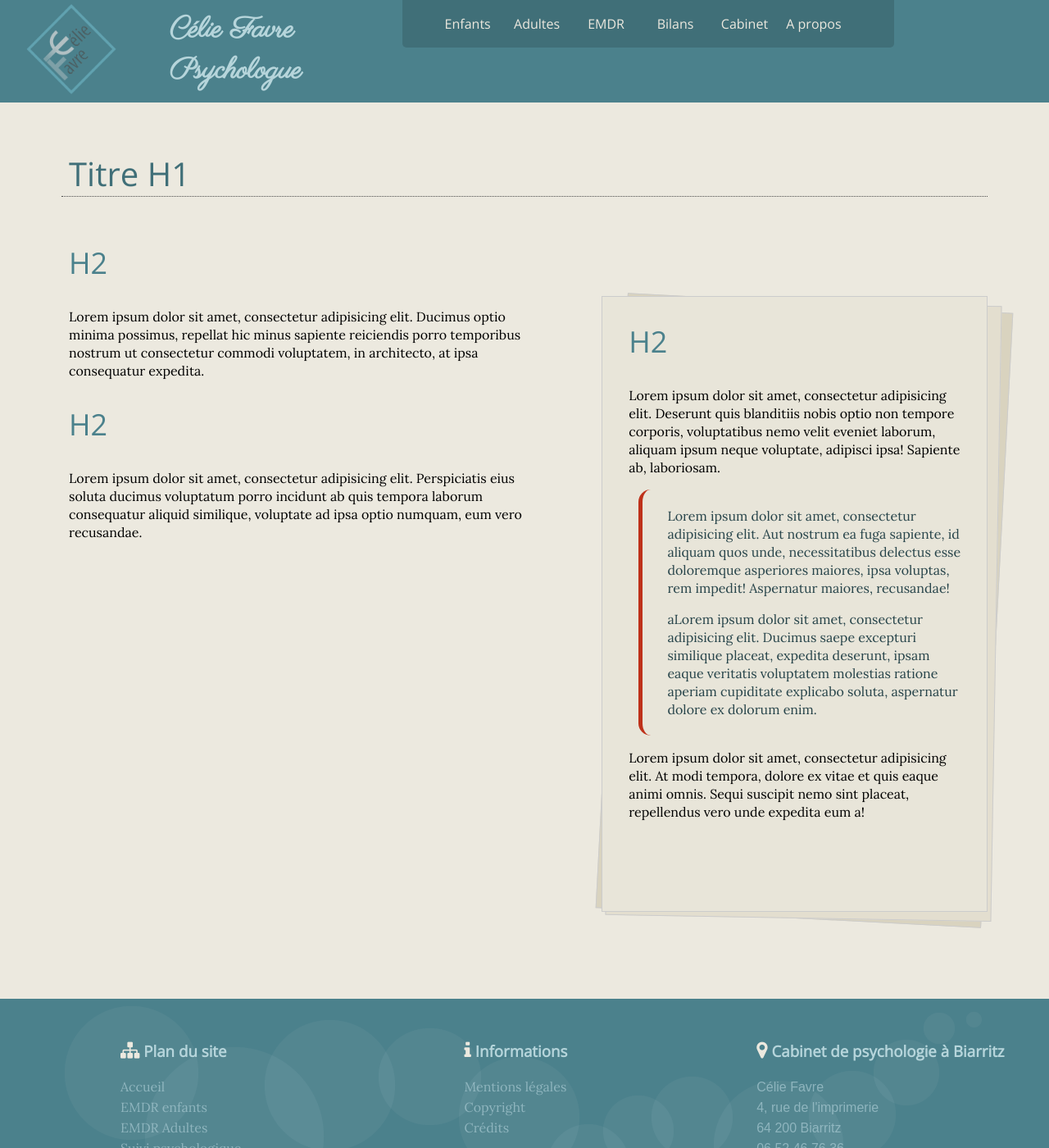
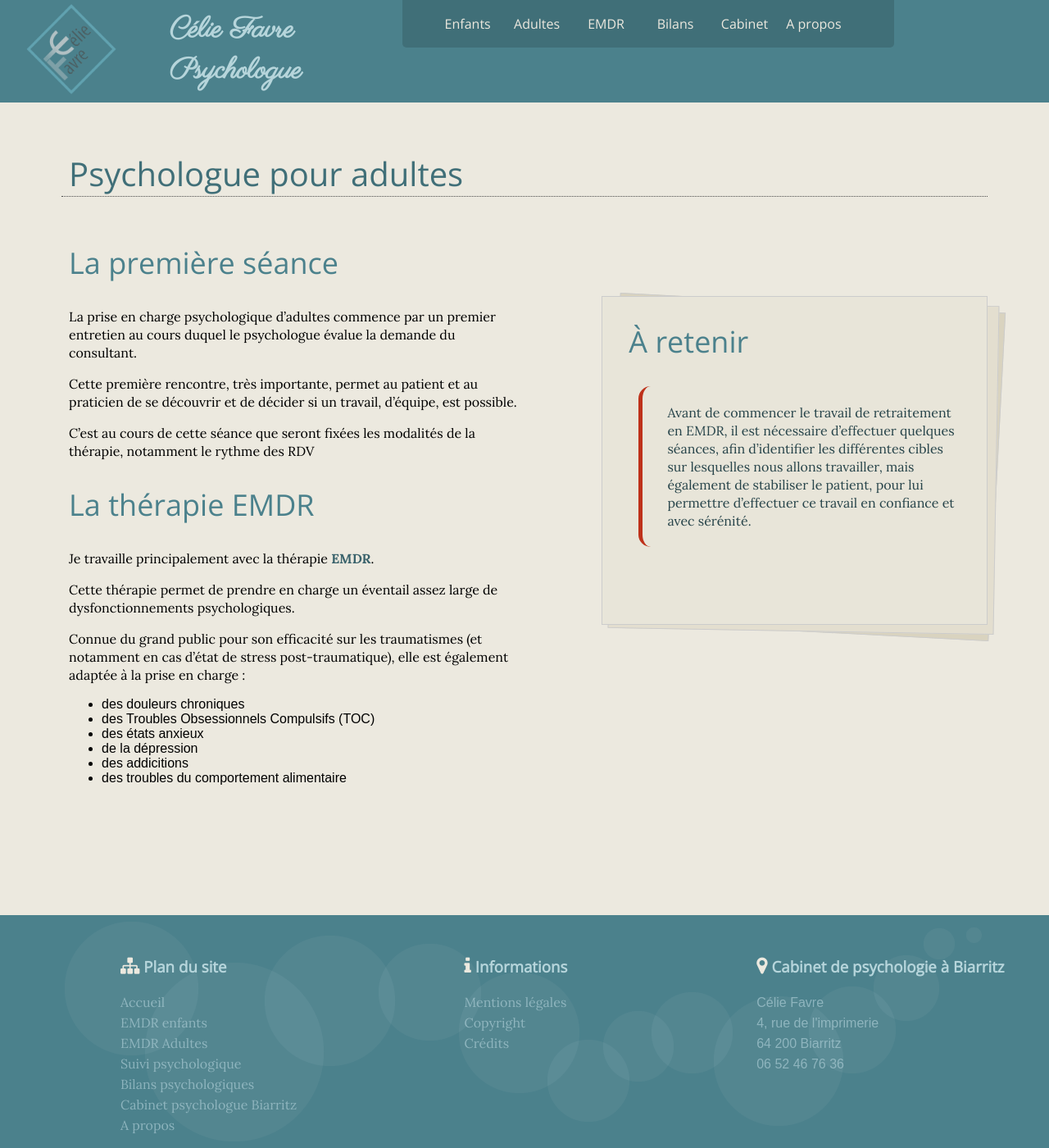
Before and after one commit to celiefavre/celiefavre.github.io, a Jekyll site: the page built from emdr-adultes/index.html, in a window 1280 px wide and 1400 px high. Shown: the whole window at 82% size. Built offline with Jekyll 4.4.1, drawn with Linux system fonts in a browser that asks for light colours; nearby versions of some CDN libraries.

Commit message:
edited html

```diff
--- a/emdr-adultes/index.html
+++ b/emdr-adultes/index.html
@@ -1,23 +1,34 @@
 ---
 layout: default
+title: Psychologue Adultes
+description: Psychologue pour adultes. Psychothérapies, accompagnement psychologique, EMDR. Célie Favre, psychologue à Biarritz.
 ---
 <div class="main-content">
 	<section>
-		<h1>Titre H1</h1>
+		<h1>Psychologue pour adultes</h1>
 		<div class="content-left">
-			<h2>H2</h2>
-			<p>Lorem ipsum dolor sit amet, consectetur adipisicing elit. Ducimus optio minima possimus, repellat hic minus sapiente reiciendis porro temporibus nostrum ut consectetur commodi voluptatem, in architecto, at ipsa consequatur expedita.</h2>
-			<h2>H2</h2>
-			<p>Lorem ipsum dolor sit amet, consectetur adipisicing elit. Perspiciatis eius soluta ducimus voluptatum porro incidunt ab quis tempora laborum consequatur aliquid similique, voluptate ad ipsa optio numquam, eum vero recusandae.</p>
+			<h2>La première séance</h2>
+			<p>La prise en charge psychologique d’adultes commence par un premier entretien au cours duquel le psychologue évalue la demande du consultant.</p>
+			<p>Cette première rencontre, très importante, permet au patient et au praticien de se découvrir et de décider si un travail, d’équipe, est possible.</p>
+			<p>C’est au cours de cette séance que seront fixées les modalités de la thérapie, notamment le rythme des RDV</h2>
+			<h2>La thérapie EMDR</h2>
+			<p>Je travaille principalement avec la thérapie <strong>EMDR</strong>.</p>
+			<p>Cette thérapie permet de prendre en charge un éventail assez large de dysfonctionnements psychologiques.</p>
+			<p>Connue du grand public pour son efficacité sur les traumatismes (et notamment en cas d’état de stress post-traumatique), elle est également adaptée à la prise en charge :</p>
+			<ul class="liste">
+				<li>des douleurs chroniques</li>
+				<li>des Troubles Obsessionnels Compulsifs (TOC)</li>
+				<li>des états anxieux</li>
+				<li>de la dépression</li>
+				<li>des addicitions</li>
+				<li>des troubles du comportement alimentaire</li>
+			</ul>
 		</div>
 		<div class="content-right">
-			<h2>H2</h2>
-			<p>Lorem ipsum dolor sit amet, consectetur adipisicing elit. Deserunt quis blanditiis nobis optio non tempore corporis, voluptatibus nemo velit eveniet laborum, aliquam ipsum neque voluptate, adipisci ipsa! Sapiente ab, laboriosam.</p>
+			<h2>&Agrave; retenir</h2>
 			<div class="info">
-				<p>Lorem ipsum dolor sit amet, consectetur adipisicing elit. Aut nostrum ea fuga sapiente, id aliquam quos unde, necessitatibus delectus esse doloremque asperiores maiores, ipsa voluptas, rem impedit! Aspernatur maiores, recusandae!</p>
-				<p>aLorem ipsum dolor sit amet, consectetur adipisicing elit. Ducimus saepe excepturi similique placeat, expedita deserunt, ipsam eaque veritatis voluptatem molestias ratione aperiam cupiditate explicabo soluta, aspernatur dolore ex dolorum enim.</p>
+				<p>Avant de commencer le travail de retraitement en EMDR, il est nécessaire d’effectuer quelques séances, afin d’identifier les différentes cibles sur lesquelles nous allons travailler, mais également de stabiliser le patient, pour lui permettre d’effectuer ce travail en confiance et avec sérénité.</p>
 			</div>
-			<p>Lorem ipsum dolor sit amet, consectetur adipisicing elit. At modi tempora, dolore ex vitae et quis eaque animi omnis. Sequi suscipit nemo sint placeat, repellendus vero unde expedita eum a!</p>
 		</div>
 	</section>
 </div>
```
Also changed, not shown: bilan-psychologique/index.html (+16 -8 lines), emdr-enfants/index.html (+8 -5 lines).
